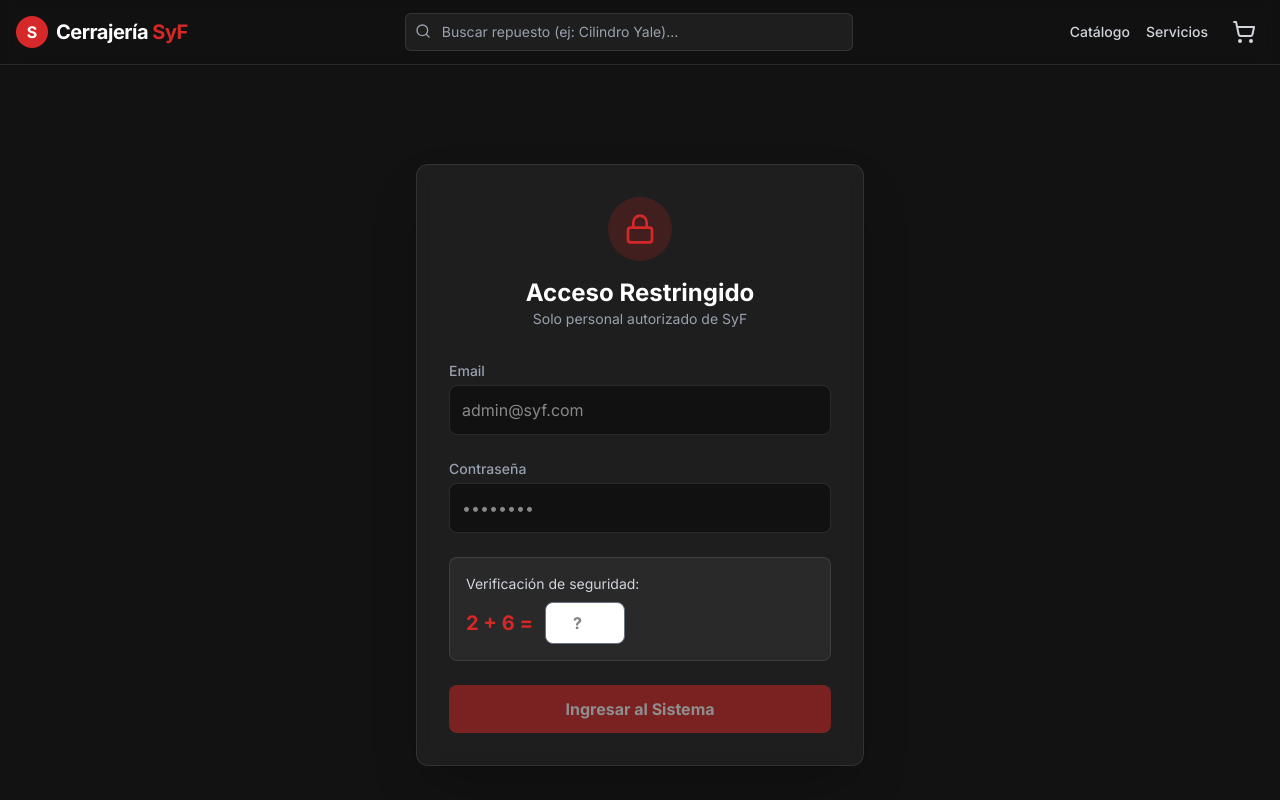
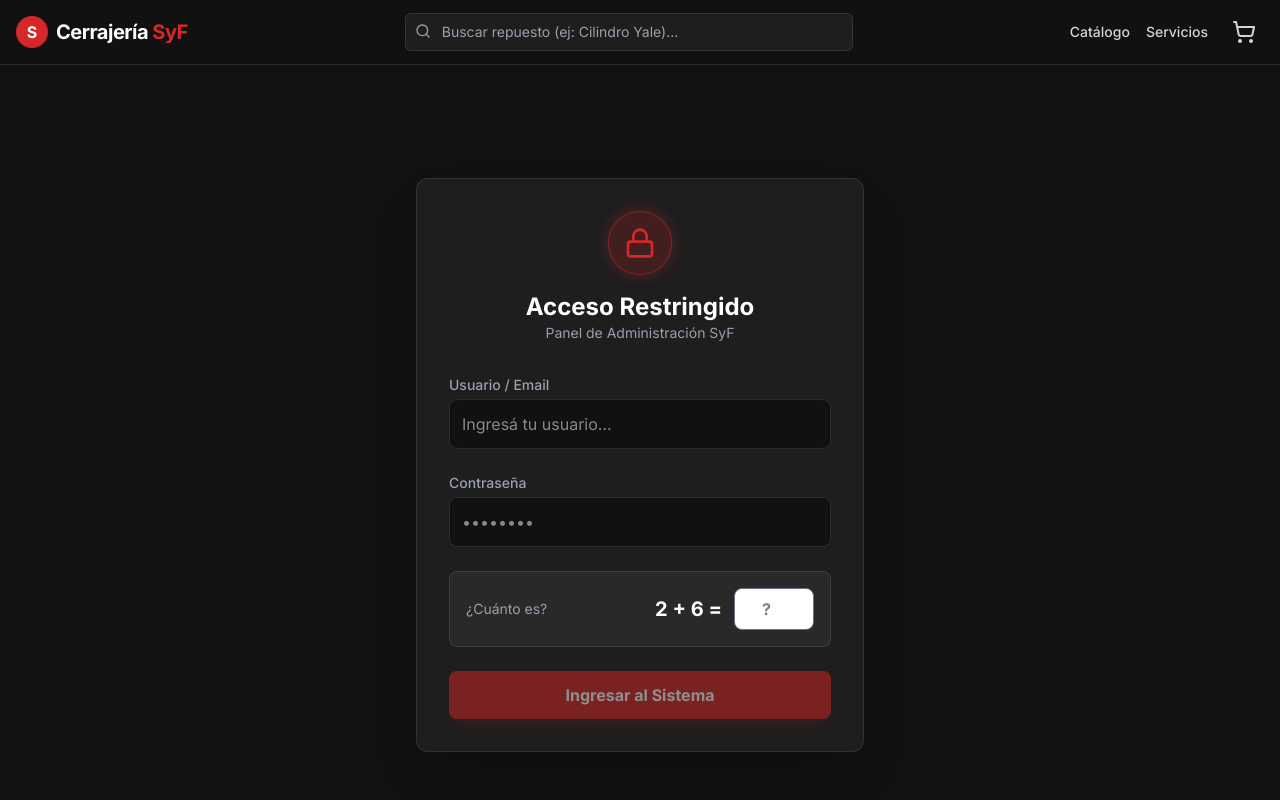
Before and after one commit to IgnacioRoveres/Cerrajeria-SyA, a Next.js app: page /login in a window 1280 px wide. Shown: the top 800 px of the page. Built offline with nearby package versions, Linux system fonts and the light colour scheme.

Commit message:
arreglo de inicio de sesion admin parte dos

```diff
--- a/app/login/page.js
+++ b/app/login/page.js
@@ -3,29 +3,28 @@
 import { useState, useEffect } from "react";
 import { signIn } from "next-auth/react";
 import { useRouter } from "next/navigation";
-import { Lock } from "lucide-react";
+import { Lock, AlertCircle } from "lucide-react"; // Agregué ícono de alerta
 
 export default function LoginPage() {
   const router = useRouter();
 
-  // Estados para el formulario
+  // Estados
   const [email, setEmail] = useState("");
   const [password, setPassword] = useState("");
   const [error, setError] = useState("");
   const [loading, setLoading] = useState(false);
 
-  // Estados para el Captcha
-  const [captchaVal, setCaptchaVal] = useState(0); // El input del usuario
-  const [captchaChallenge, setCaptchaChallenge] = useState({ num1: 0, num2: 0 }); // Los números a sumar
-  const [isHuman, setIsHuman] = useState(false); // ¿Resolvió bien?
+  // Captcha
+  const [captchaVal, setCaptchaVal] = useState(""); // Inicializar como string vacío
+  const [captchaChallenge, setCaptchaChallenge] = useState({ num1: 0, num2: 0 });
+  const [isHuman, setIsHuman] = useState(false);
 
-  // Generar un desafío matemático nuevo al cargar
   useEffect(() => {
     generateCaptcha();
   }, []);
 
   const generateCaptcha = () => {
-    const num1 = Math.floor(Math.random() * 10) + 1; // 1 a 10
+    const num1 = Math.floor(Math.random() * 10) + 1;
     const num2 = Math.floor(Math.random() * 10) + 1;
     setCaptchaChallenge({ num1, num2 });
     setCaptchaVal("");
@@ -33,10 +32,10 @@
   };
 
   const handleCaptchaChange = (e) => {
-    const val = parseInt(e.target.value);
-    setCaptchaVal(e.target.value);
+    const valStr = e.target.value;
+    setCaptchaVal(valStr);
 
-    // Verificamos si la suma es correcta
+    const val = parseInt(valStr);
     if (val === captchaChallenge.num1 + captchaChallenge.num2) {
       setIsHuman(true);
       setError("");
@@ -56,19 +55,18 @@
 
     setLoading(true);
 
-    // Intentamos loguearnos con NextAuth
+    // Login
     const res = await signIn("credentials", {
-      email,
-      password,
-      redirect: false, // No redireccionar automático para poder manejar errores
+      email: email,       // Enviamos el campo 'email'
+      password: password, // Enviamos el campo 'password'
+      redirect: false,
     });
 
-    if (res.error) {
-      setError("❌ Usuario o contraseña incorrectos.");
+    if (res?.error) {
+      setError("❌ Datos incorrectos. Revisá mayúsculas.");
       setLoading(false);
-      generateCaptcha(); // Reiniciamos captcha por seguridad
+      generateCaptcha();
     } else {
-      // Si salió todo bien, nos vamos al admin
       router.push("/admin");
       router.refresh();
     }
@@ -79,74 +77,75 @@
       <div className="w-full max-w-md rounded-xl border border-white/10 bg-white/5 p-8 shadow-2xl backdrop-blur-sm">
 
         <div className="mb-8 text-center">
-          <div className="mx-auto mb-4 flex h-16 w-16 items-center justify-center rounded-full bg-syf-red/20 text-syf-red">
+          <div className="mx-auto mb-4 flex h-16 w-16 items-center justify-center rounded-full bg-syf-red/20 text-syf-red border border-syf-red/50 shadow-[0_0_15px_rgba(230,57,70,0.3)]">
             <Lock size={32} />
           </div>
           <h1 className="text-2xl font-bold text-white">Acceso Restringido</h1>
-          <p className="text-sm text-gray-400">Solo personal autorizado de SyF</p>
+          <p className="text-sm text-gray-400">Panel de Administración SyF</p>
         </div>
 
         <form onSubmit={handleSubmit} className="space-y-6">
 
-          {/* Email */}
+          {/* USERNAME / EMAIL */}
           <div>
-            <label className="mb-1 block text-sm font-medium text-gray-400">Email</label>
+            <label className="mb-1 block text-sm font-medium text-gray-400">Usuario / Email</label>
             <input
-              type="email"
+              name="email"     // IMPORTANTE para el gestor de contraseñas
+              type="text"      // Cambiado a text para permitir usuarios simples
               value={email}
               onChange={(e) => setEmail(e.target.value)}
-              className="w-full rounded-lg border border-white/10 bg-black/40 p-3 text-white focus:border-syf-red focus:outline-none"
-              placeholder="admin@syf.com"
+              className="w-full rounded-lg border border-white/10 bg-black/40 p-3 text-white focus:border-syf-red focus:outline-none focus:ring-1 focus:ring-syf-red transition-all"
+              placeholder="Ingresá tu usuario..."
               required
             />
           </div>
 
-          {/* Password */}
+          {/* PASSWORD */}
           <div>
             <label className="mb-1 block text-sm font-medium text-gray-400">Contraseña</label>
             <input
+              name="password"  // IMPORTANTE para el gestor de contraseñas
               type="password"
               value={password}
               onChange={(e) => setPassword(e.target.value)}
-              className="w-full rounded-lg border border-white/10 bg-black/40 p-3 text-white focus:border-syf-red focus:outline-none"
+              className="w-full rounded-lg border border-white/10 bg-black/40 p-3 text-white focus:border-syf-red focus:outline-none focus:ring-1 focus:ring-syf-red transition-all"
               placeholder="••••••••"
               required
             />
           </div>
 
-          {/* CAPTCHA MATEMÁTICO */}
-          <div className="rounded-lg border border-white/10 bg-white/5 p-4">
-            <label className="mb-2 block text-sm text-gray-300">
-              Verificación de seguridad:
-            </label>
+          {/* CAPTCHA */}
+          <div className="rounded-lg border border-white/10 bg-white/5 p-4 flex items-center justify-between">
+            <span className="text-sm text-gray-400">¿Cuánto es?</span>
             <div className="flex items-center gap-3">
-              <span className="text-xl font-bold text-syf-red select-none">
+              <span className="text-xl font-bold text-white select-none">
                 {captchaChallenge.num1} + {captchaChallenge.num2} =
               </span>
               <input
                 type="number"
                 value={captchaVal}
                 onChange={handleCaptchaChange}
-                className={`w-20 rounded-lg border p-2 text-center font-bold text-black focus:outline-none
-                  ${isHuman ? "border-green-500 bg-green-100" : "border-gray-500 bg-white"}`}
+                className={`w-20 rounded-lg border p-2 text-center font-bold text-black focus:outline-none transition-colors
+                  ${isHuman ? "border-green-500 bg-green-100 ring-2 ring-green-500/50" : "border-gray-500 bg-white"}`}
                 placeholder="?"
               />
-              {isHuman && <span className="text-green-500 text-xl">✓</span>}
             </div>
+            {isHuman && <span className="text-green-500 animate-bounce text-xl">✓</span>}
           </div>
 
-          {/* Botón de Ingreso */}
+          {/* BOTÓN */}
           <button
             type="submit"
             disabled={loading || !isHuman}
-            className="w-full rounded-lg bg-syf-red py-3 font-bold text-white transition-all hover:bg-red-700 hover:scale-[1.02] disabled:opacity-50 disabled:cursor-not-allowed"
+            className="w-full rounded-lg bg-syf-red py-3 font-bold text-white transition-all hover:bg-red-700 hover:scale-[1.02] disabled:opacity-50 disabled:cursor-not-allowed shadow-lg shadow-syf-red/20"
           >
             {loading ? "Verificando..." : "Ingresar al Sistema"}
           </button>
 
-          {/* Mensajes de Error */}
+          {/* ERROR */}
           {error && (
-            <div className="rounded-lg bg-red-500/20 p-3 text-center text-sm text-red-400 animate-pulse">
+            <div className="flex items-center gap-2 rounded-lg bg-red-500/10 border border-red-500/20 p-3 text-center text-sm text-red-400 animate-pulse justify-center">
+              <AlertCircle size={16} />
               {error}
             </div>
           )}
```
